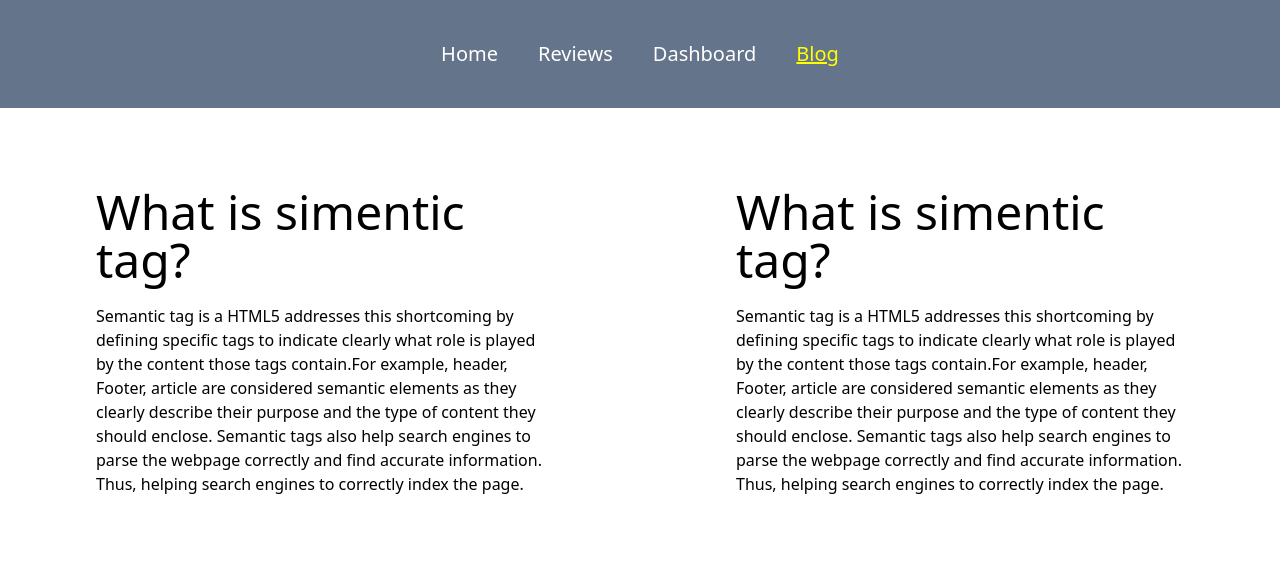
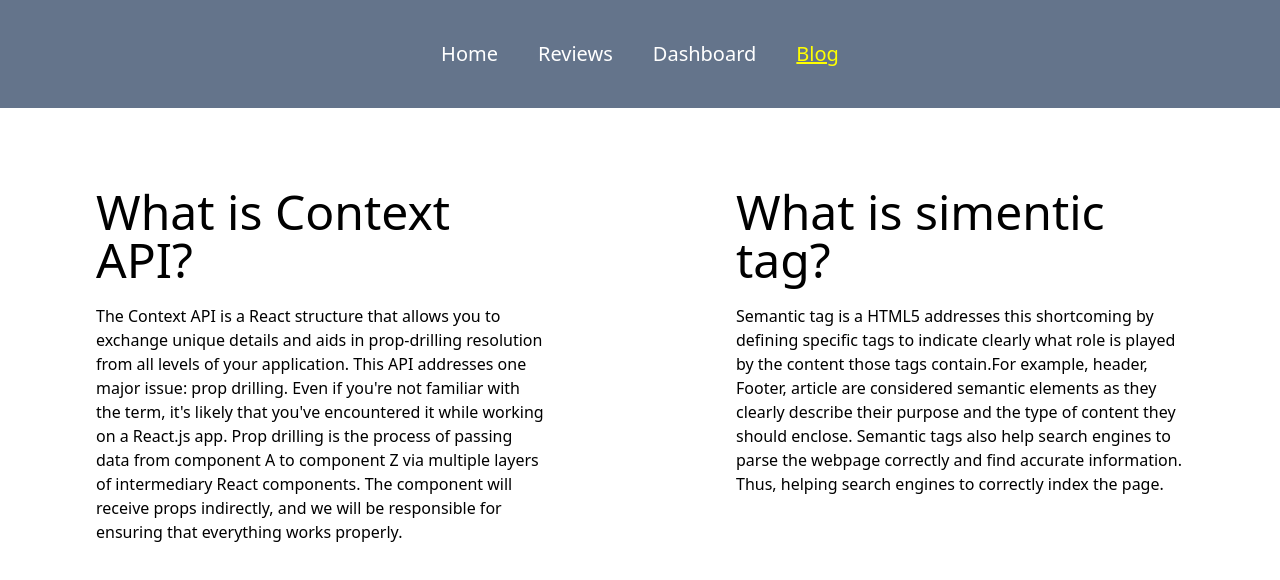
Before and after one commit to abunaem123/Product-Analysis-Website-work, a React (Create React App) app: page /blog in a window 1280 px wide. Shown: the top 580 px of the page. Built offline with nearby package versions, Linux system fonts and the light colour scheme.

Commit message:
Blog Change

```diff
--- a/src/components/Blog/Blog.js
+++ b/src/components/Blog/Blog.js
@@ -5,8 +5,8 @@ const Blog = () => {
         <div>
             <div className='grid grid-cols-2  py-20'>
                 <div className='m-auto'>
-                    <h1 className=' text-left text-5xl px-24 '>What is simentic tag?</h1>
-                    <p className=' text-left px-24 py-5 '>Semantic tag is a HTML5 addresses this shortcoming by defining specific tags to indicate clearly what role is played by the content those tags contain.For example, header, Footer, article are considered semantic elements as they clearly describe their purpose and the type of content they should enclose. Semantic tags also help search engines to parse the webpage correctly and find accurate information. Thus, helping search engines to correctly index the page.</p>
+                    <h1 className=' text-left text-5xl px-24 '>What is Context API?</h1>
+                    <p className=' text-left px-24 py-5 '>The Context API is a React structure that allows you to exchange unique details and aids in prop-drilling resolution from all levels of your application. This API addresses one major issue: prop drilling. Even if you're not familiar with the term, it's likely that you've encountered it while working on a React.js app. Prop drilling is the process of passing data from component A to component Z via multiple layers of intermediary React components. The component will receive props indirectly, and we will be responsible for ensuring that everything works properly.</p>
                 </div>
                 <div>
                 <h1 className=' text-5xl text-left px-24'>What is simentic tag?</h1>
```
